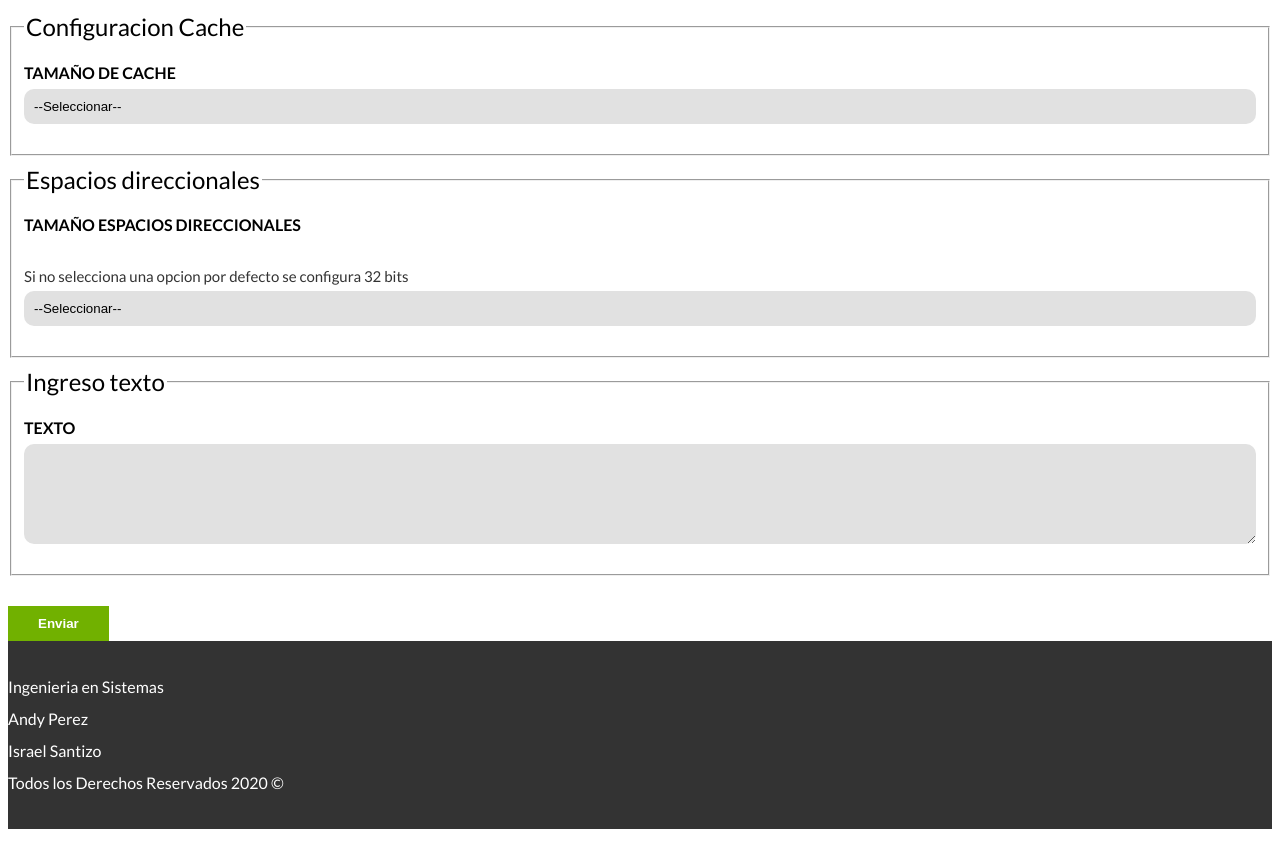
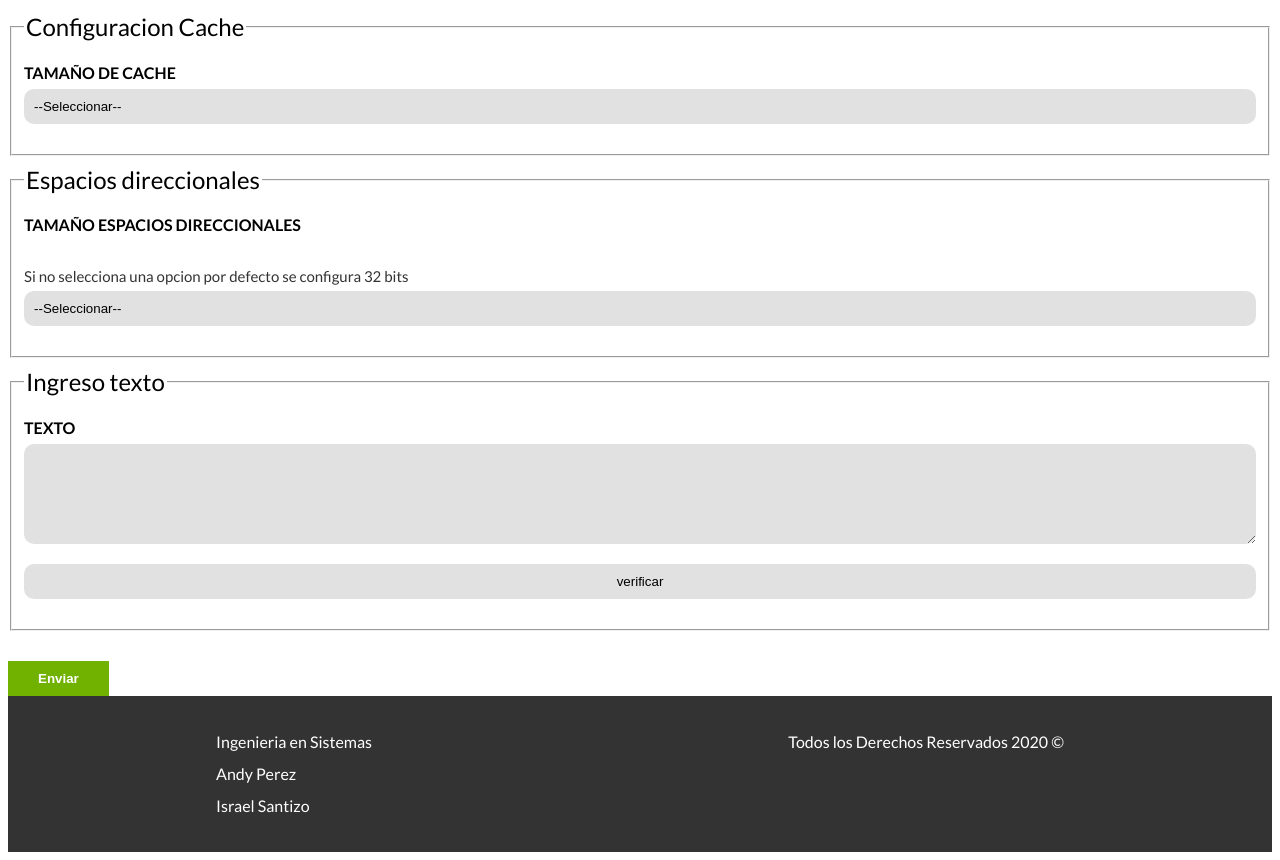
Before and after one commit to IsraelSantizo98/gestionMemoriaUMG, a plain HTML site: page index.html in a window 1280 px wide. Shown: the part 284-1144 px from the top of the page. Before the commit the page ends 1121 px from the top, so only its background shows below. Drawn offline with Linux system fonts and the light colour scheme.

Commit message:
Se modifican archivos para realizar pruebas de inner para la funcion de convertir a hexadecimal

```diff
--- a/css/style.css
+++ b/css/style.css
@@ -98,12 +98,12 @@ textarea {
     background-color: #333;
     margin: 0;
 }
+.contenedor-footer {
+    padding: 3rem 0;
+    display: flex;
+    justify-content: space-around;
+}
 .nombre, .copyright {
     margin: 0;
     color: #fff;
 }
-.contenedor-footer {
-    padding: 3rem 0;
-    display: flex;
-    justify-content: space-between;
-}
--- a/index.html
+++ b/index.html
@@ -44,20 +44,24 @@
             <label for="mensaje">Texto</label>
             <!--name es para leerlo desde el backend, las cols y rows definirlas en css-->
             <textarea name="" id="mensaje" cols="" rows=""></textarea>
+            <input type="button" value="verificar" onclick="convertirHex()">
+            <p id="place"></p>
         </fieldset>
         <input type="submit" value="Enviar" class="boton boton-verde" />
         </form>
     </main>
         <footer class="site-footer seccion">
             <div class="contenedor contenedor-footer">
-            <div>
+            <div class="autores">
                 <p class="nombre">Ingenieria en Sistemas</p>
                 <p class="nombre">Andy Perez</p>
                 <p class="nombre">Israel Santizo</p>
+            </div>
+            <div class="copy">
                 <p class="copyright">Todos los Derechos Reservados 2020 &copy;</p>
             </div>
             </div>
         </footer>
-    <!-- <script src="js/main.js"></script> -->
+    <script src="js/main.js"></script>
 </body>
 </html>
```
